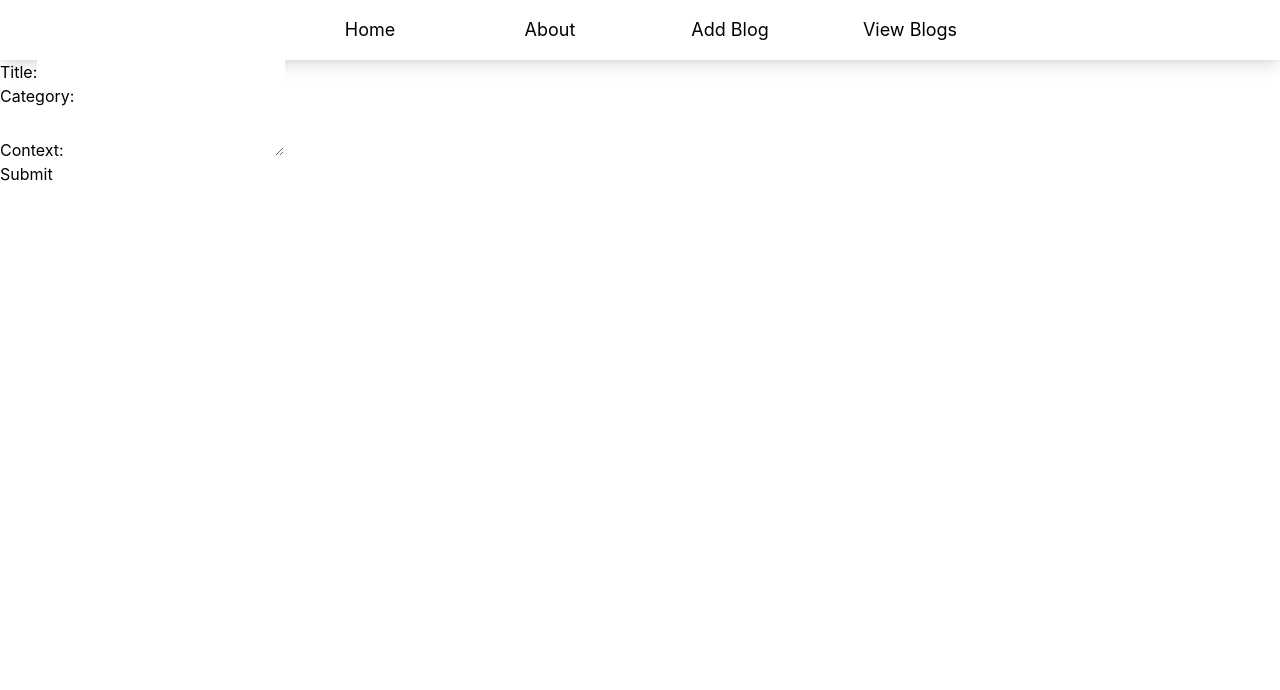
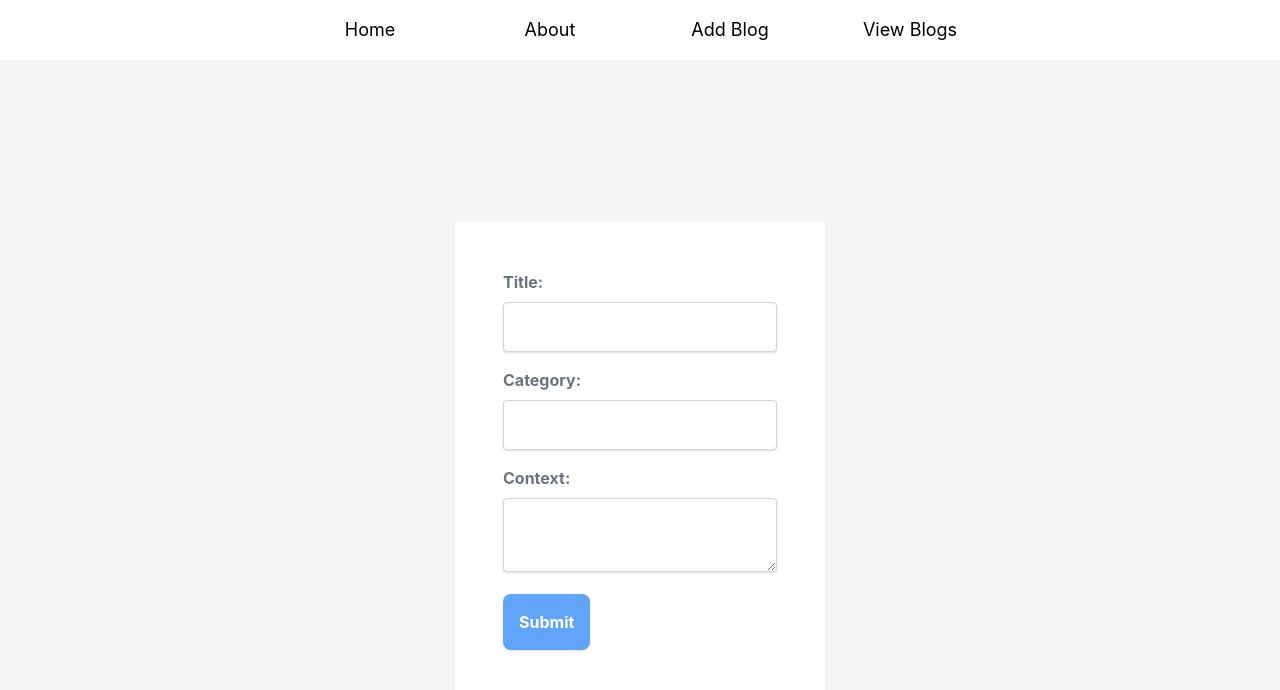
Before and after one commit to mariyabaig/blogs, a React (Create React App) app: page /addblogs in a window 1280 px wide. Shown: the top 690 px of the page. Built offline with nearby package versions, Linux system fonts and the light colour scheme.

Commit message:
List removed, style updated

```diff
--- a/src/pages/Blogs.js
+++ b/src/pages/Blogs.js
@@ -1,107 +1,3 @@
-// import React, { useState } from "react";
-// import { useSelector, useDispatch } from "react-redux";
-// import { updateBlog } from "../state/action-creators";
-
-// const Blogs = () => {
-//   // const [blogs, setBlogs] = useState({ title: "", category: "", context: "" });
-//   const blogs = useSelector((state)=>state)
-//   const dispatch = useDispatch()
-
-//   const handleChange = (event)=>{
-//     const { name, value } = event.target;
-//     const updatedBlog = {
-//       ...blogs,
-//       [name]: value,
-//     };
-//    dispatch(updateBlog(updatedBlog))
-//    localStorage.setItem('formValues', JSON.stringify(updatedBlog));
-//   //  localStorage.setItem('formValues', JSON.stringify({ ...blogs, [event.target.name]: event.target.value }));
-//   }
-//   const handleSubmit = (event) => {
-//     event.preventDefault();
-//    console.log(blogs)
-//    console.log("local storage", localStorage)
-
-//   };
-
-//   return (
-//     <>
-//       <div className="bg-blue-200 min-h-screen py-32 px-10">
-//         <div className="bg-white p-10 rounded-lg shadow m:w-3/4 lg:w-1/2 mx-auto">
-//           <form onSubmit={handleSubmit}>
-//             <div className="mb-5">
-//               <lable for="title" className="block mb-2 text-gray-500 font-bold">
-//                 Title
-//               </lable>
-//               <input
-//                 type="text"
-//                 id="title"
-//                 value={blogs.title}
-//                 onChange={handleChange}
-//                 name="title"
-//                 placeholder="what did i do today?"
-//                 className="border border-gray-300 p-3 w-full rounded shadow focus:outline-none focus:ring-2 focus:border-blue-300"
-//               />
-//             </div>
-
-//             <div className="mb-10">
-//               <lable
-//                 for="category"
-//                 className="block mb-2 text-gray-500 font-bold"
-//               >
-//                 Category
-//               </lable>
-//               <input
-//                 type="text"
-//                 name="category"
-//                 value={blogs.category} onChange={handleChange}
-//                 id="category"
-//                 placeholder="Journal"
-//                 className="border border-gray-300 p-3 w-full rounded shadow focus:outline-none focus:ring-2 focus:border-blue-300"
-//               />
-
-//               {/* <p className="text-red-400 text-sm mt-2">
-//                 Twitter username is required
-//               </p> */}
-//             </div>
-//             <div className="mb-10">
-//               <lable
-//                 for="content"
-//                 className="block mb-2 text-gray-500 font-bold"
-//               >
-//                 Content
-//               </lable>
-//               <input
-//                 type="text"
-//                 id="content"
-//                 name="context"
-//                 value={blogs.context}
-//                 onChange={handleChange}
-//                 className="border border-gray-300 p-3 w-full rounded shadow focus:outline-none focus:ring-2 focus:border-blue-300"
-//               />
-
-//               {/* <p className="text-red-400 text-sm mt-2">
-//                 Twitter username is required
-//               </p> */}
-//             </div>
-//             <button
-//               onClick={() => {
-//                 console.log("Submitted");
-//               }}
-//               className="block w-full bg-blue-400 p-4 text-white font-bold rounded-lg shadow hover:shadow-lg"
-//             >
-//               Submit
-//             </button>
-//           </form>
-//         </div>
-//       </div>
-
-//       <hr />
-//     </>
-//   );
-// };
-
-// export default Blogs;
 import React, { useState } from 'react';
 import { useDispatch, useSelector} from 'react-redux';
 import { addPost } from '../state/action-creators/index';
@@ -124,54 +20,74 @@ const Blogs = () => {
     setCategory('');
     setContext('');
   };
+
   const posts = useSelector((state) => state.blogReducer.posts);
-
 
   return (
     <>
-    <form onSubmit={handleSubmit}>
-      <div>
-        <label>Title:</label>
+    <div className='bg-gray-100 h-screen flex justify-center items-center'>
+      <form onSubmit={handleSubmit} className="bg-white p-12 rounded" >
+        <div className="mb-4">
+          <label htmlFor="title" className="block mb-2 text-gray-500 font-bold">
+            Title:
+          </label>
           <input
             type="text"
+            id="title"
             value={title}
             onChange={(e) => setTitle(e.target.value)}
+            className="border border-gray-300 p-3 w-full rounded shadow focus:outline-none focus:ring-2 focus:border-blue-300"
           />
         </div>
-      <div>
-        <label>Category:</label>
+
+        <div className="mb-4">
+          <label htmlFor="category" className="block mb-2 text-gray-500 font-bold">
+            Category:
+          </label>
           <input
             type="text"
+            id="category"
             value={category}
             onChange={(e) => setCategory(e.target.value)}
+            className="border border-gray-300 p-3 w-full rounded shadow focus:outline-none focus:ring-2 focus:border-blue-300"
           />
         </div>
-      <div>
-        <label>Context:</label>
+
+        <div className="mb-4">
+          <label htmlFor="context" className="block mb-2 text-gray-500 font-bold">
+            Context:
+          </label>
           <textarea
+            id="context"
             value={context}
             onChange={(e) => setContext(e.target.value)}
-        />
+            className="border border-gray-300 p-3 w-full rounded shadow focus:outline-none focus:ring-2 focus:border-blue-300"
+          ></textarea>
         </div>
-      <button type="submit">Submit</button>
+
+        <button
+          type="submit"
+          className="block bg-blue-400 p-4 text-white font-bold rounded-lg shadow hover:shadow-lg"
+        >
+          Submit
+        </button>
       </form>
 
-    {posts && posts.length > 0 && (
-     <div>
-     <h2>Submitted Posts:</h2>
+      {/* {posts && posts.length > 0 && (
+        <div className="mt-4">
+          <h2 className="text-xl font-bold mb-2">Submitted Posts:</h2>
           <ul>
             {posts.map((post, index) => (
-              <li key={index}>
-                <h3>{post.title}</h3>
-                <p>Category: {post.category}</p>
-                <p>Context: {post.context}</p>
+              <li key={index} className="mb-4">
+                <h3 className="text-lg font-bold">{post.title}</h3>
+                <p className="text-gray-500">Category: {post.category}</p>
+                <p>{post.context}</p>
               </li>
             ))}
           </ul>
         </div>
-      )}
-
-
+      )} */}
+      </div>
     </>
   );
 };
```
Lines whose indentation alone changed are shown as unchanged.
